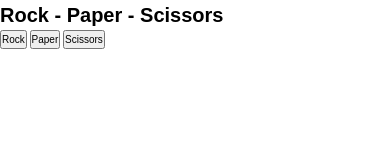
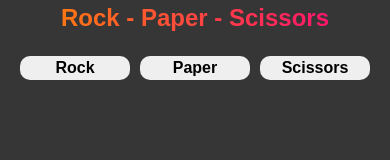
Before and after one commit to Vercyngetoryks/Rock-Paper-Scissors, a plain HTML site: page index.html in a window 390 px wide. Drawn offline with Linux system fonts and the light colour scheme.

Commit message:
add simple UI and some more features into game logic

```diff
--- a/index.html
+++ b/index.html
@@ -12,7 +12,7 @@
       <h1>Rock - Paper - Scissors</h1>
     </header>
     <main>
-      <dic class="container">
+      <div class="container">
         <div class="game">
           <div class="btns">
             <button class="btn" id="rock">Rock</button>
@@ -20,7 +20,7 @@
             <button class="btn" id="scissors">Scissors</button>
           </div>
         </div>
-      </dic>
+      </div>
     </main>
   </body>
 </html>
--- a/script.js
+++ b/script.js
@@ -2,9 +2,10 @@
 
 function gameController() {
   const choices = ["Rock", "Paper", "Scissors"];
+
   let humanScore = 0;
   let computerScore = 0;
-  let count = 0;
+  const checkWin = () => humanScore === 5 || computerScore === 5;
 
   const computerChoice = () =>
     choices[Math.floor(Math.random() * choices.length)];
@@ -22,13 +23,6 @@ function gameController() {
       humanScore++;
       return "human";
     }
-
-    // gameScore.textContent = `Score - You: ${humanScore}, Computer: ${computerScore}`;
-    // count++;
-
-    // if (humanScore === 5 || computerScore === 5) {
-    //   endGame();
-    // }
   }
 
   const getHumanScore = () => humanScore;
@@ -39,6 +33,7 @@ function gameController() {
     computerChoice,
     getHumanScore,
     getComputerScore,
+    checkWin,
   };
 }
 
@@ -48,48 +43,54 @@ function screenController() {
   const results = document.createElement("div");
   results.classList.add("results");
   results.innerHTML = `
-    <p class="human-choice"></p>
-    <p class="computer-choice"></p>
-    <p class="round-result"></p>
-    <p class="game-score"></p>`;
+  <p class="human-choice"></p>
+  <p class="computer-choice"></p>
+  <p class="round-result"></p>
+  <p class="game-score"></p>`;
   gameWindow.appendChild(results);
   const humanChoiceText = results.querySelector(".human-choice");
   const computerChoiceText = results.querySelector(".computer-choice");
   const roundResultText = results.querySelector(".round-result");
   const gameScoreText = results.querySelector(".game-score");
+
   function updateScreen(e) {
     const humanChoice = e.target.textContent;
     const computerChoice = game.computerChoice();
     const result = game.playRound(humanChoice, computerChoice);
-    humanChoiceText.textContent = `You choose ${humanChoice}`;
-    computerChoiceText.textContent = `Computer choose ${computerChoice}`;
+    humanChoiceText.textContent = `You choose: ${humanChoice}`;
+    computerChoiceText.textContent = `Computer choose: ${computerChoice}`;
     roundResultText.textContent =
       result === "draw"
         ? "It's a draw!"
         : result === "comp"
         ? "You loose!"
         : "You win!!!";
-    gameScoreText.textContent = `You: ${game.getHumanScore()} | Computer: ${game.getComputerScore()}`;
+    gameScoreText.textContent = `Score: You: ${game.getHumanScore()} | Computer: ${game.getComputerScore()}`;
   }
 
-  gameWindow.addEventListener("click", (e) => {
+  function handleClick(e) {
     if (e.target.classList.contains("btn")) {
       updateScreen(e);
+      if (game.checkWin()) {
+        gameWindow.removeEventListener("click", handleClick);
+        const finalResult = document.createElement("p");
+        const newGame = document.createElement("button");
+        newGame.classList.add("new-game");
+        results.appendChild(finalResult);
+        results.appendChild(newGame);
+        finalResult.textContent =
+          game.getHumanScore() > game.getComputerScore()
+            ? "You win!!!"
+            : "You loose!";
+        newGame.textContent = "New game";
+        newGame.addEventListener("click", () => {
+          location.reload();
+        });
+      }
     }
-  });
+  }
+
+  gameWindow.addEventListener("click", handleClick);
 }
 
 screenController();
-
-// function clickEventHandler() {
-//   const buttons = document.querySelectorAll(".btn");
-//   buttons.forEach((button) => button.addEventListener("click", playRound));
-
-//   function endGame() {
-//     buttons.forEach((button) => button.removeEventListener("click", playRound));
-//     const finalResult = document.createElement("p");
-//     results.appendChild(finalResult);
-//     if (humanScore > computerScore) finalResult.textContent = "You Win!";
-//     else finalResult.textContent = "You loose!";
-//   }
-// }
--- a/styles.css
+++ b/styles.css
@@ -14,6 +14,7 @@ body {
   line-height: 1.5;
   -webkit-font-smoothing: antialiased;
   font-family: sans-serif;
+  background: black;
 }
 img,
 picture,
@@ -54,6 +55,76 @@ h6 {
   --primary-color: #363636;
 }
 
+header {
+  text-align: center;
+  background-color: var(--primary-color);
+  width: 80%;
+  max-width: 100rem;
+  margin: 0 auto;
+}
+
+header h1 {
+  font-size: 4.4rem;
+  font-weight: 700;
+  color: white;
+  background: linear-gradient(90deg, #ff8c00, #ff0080);
+  -webkit-background-clip: text;
+  -webkit-text-fill-color: transparent;
+}
+
 .container {
+  margin: 0 auto;
+  text-align: center;
+  width: 80%;
+  max-width: 100rem;
+  height: 100vh;
   background: var(--primary-color);
+  color: white;
+  font-size: 3.2rem;
+  padding: 2rem;
 }
+
+.btns {
+  display: flex;
+  gap: 1rem;
+  margin-bottom: 4rem;
+}
+
+.btns button {
+  font-weight: 700;
+  flex: 1;
+  min-width: 7rem;
+  cursor: pointer;
+  border: none;
+  border-radius: 10px;
+  transition: all 0.3s;
+}
+
+.new-game {
+  padding: 0.5rem 1rem;
+  margin-top: 2rem;
+  font-weight: 700;
+  border: none;
+  border-radius: 10px;
+  cursor: pointer;
+  transition: all 0.3s;
+}
+
+.new-game:hover,
+.btns button:hover {
+  box-shadow: inset -2px -2px 4px rgba(0, 0, 0, 0.5),
+    inset 2px 2px 4px rgba(255, 255, 255, 0.5);
+}
+@media (max-width: 600px) {
+  header {
+    width: 100%;
+  }
+  header h1 {
+    font-size: 2.4rem;
+  }
+
+  .container {
+    font-size: 1.6rem;
+    width: 100%;
+  }
+}
```
